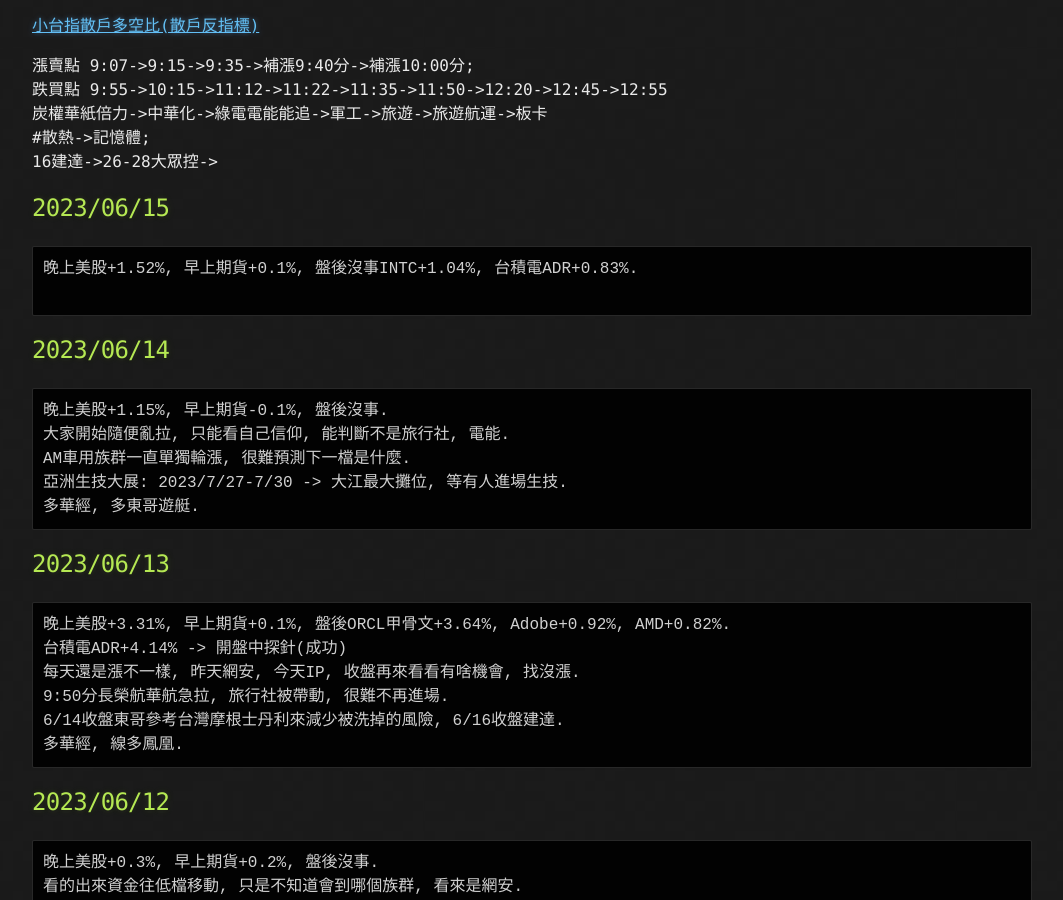
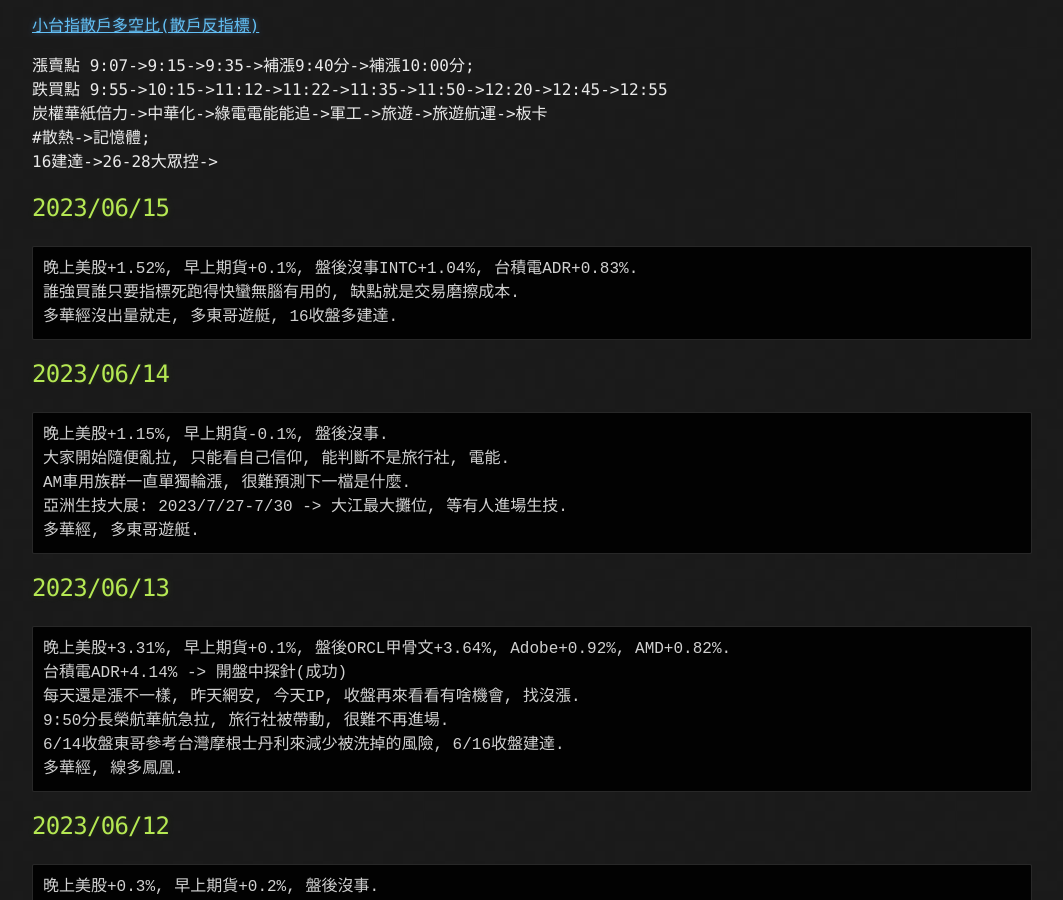
Before and after one commit to lepg5487/Stock_God, a Jekyll site: the page built from index.md, in a window 1280 px wide and 900 px high, scrolled down 484 px. Shown: the whole window, without its empty margins (108-1171 px from the left). Built offline with Jekyll 4.4.1, drawn with Linux system fonts in a browser that asks for light colours; our own code applies the rules of GitHub Pages for plain Markdown files.

Commit message:
Update index.md

````diff
--- a/index.md
+++ b/index.md
@@ -25,7 +25,8 @@
 ## 2023/06/15
 ```
 晚上美股+1.52%, 早上期貨+0.1%, 盤後沒事INTC+1.04%, 台積電ADR+0.83%.
-
+誰強買誰只要指標死跑得快蠻無腦有用的, 缺點就是交易磨擦成本.
+多華經沒出量就走, 多東哥遊艇, 16收盤多建達.
 ```
 
 ## 2023/06/14
````
